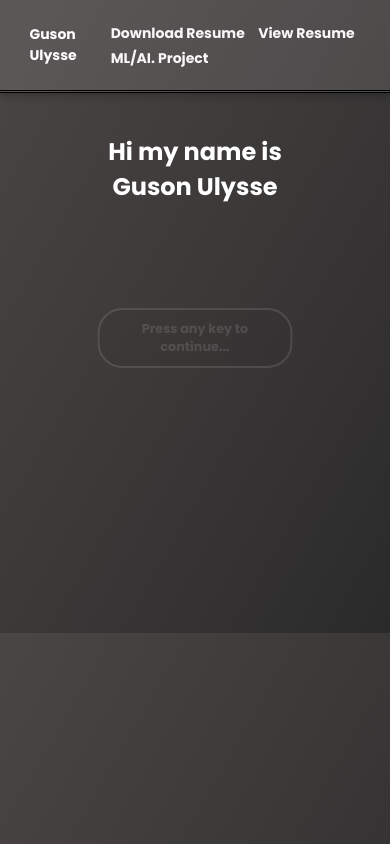
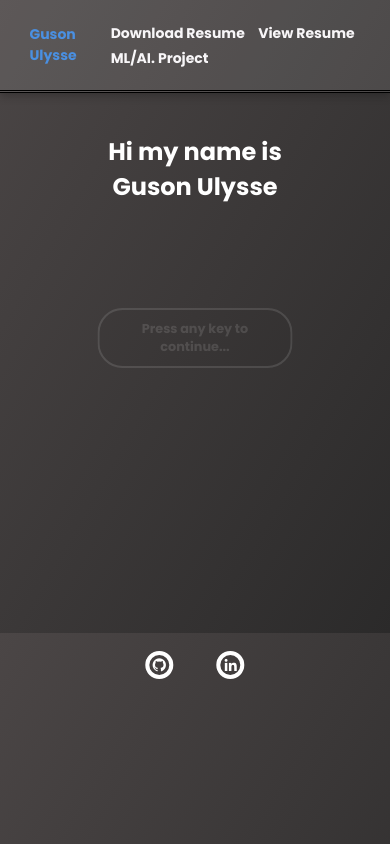
Before and after one commit to SonnyGU/Portfolio, a Django app: page / in a window 390 px wide. Run offline with Django 4.2, Linux system fonts and the light colour scheme.

Commit message:
Moves links to bottom of screen and adds transitions and color to nav bar

```diff
--- a/homepage/static/homepage/css/styles.css
+++ b/homepage/static/homepage/css/styles.css
@@ -54,7 +54,7 @@ body{
 
 .name {
     font-size: 20px;
-    color: #fefdff;
+    color: #4A90E2;
     font-weight: 800;
     text-decoration: none;
     cursor: default;
@@ -66,6 +66,7 @@ body{
     text-decoration: none;
     margin-left: 20px;
     font-size: 14px;
+    transition: color 0.3s ease, font-size 0.3s ease; /* Smooth transition */
 
 }
 
@@ -119,6 +120,15 @@ body{
     background-color: rgba(0, 0, 0, 0.2);
 }
 
+.links {
+    position: fixed;
+    left: 44%;
+    top: 70%;
+    transform: translateY(-50%);
+    text-align: center;
+    padding-bottom: 20px;
+}
+
 .links a {
     justify-content: center;
     text-decoration: None;
@@ -127,10 +137,10 @@ body{
     color: white;
     border: 4px solid;
     border-radius: 50%;
-    margin-left: 50px;
     width: 60px;
     height: 60px;
-    display: none;
+    display: inline-flex;
+    margin: 0 20px;
 }
 
 .links a:hover {
@@ -144,6 +154,12 @@ body{
     .navbar a, .name {
         font-size: 14px;
         margin-left: 10px;
+    }
+
+    .links {
+        left: 50%;
+        top: 80%;
+        transform: translate(-50%, -50%);
     }
 
     .links a{
@@ -163,6 +179,14 @@ body{
         top: 20%; /* Adjusted position */
     }
 
+    /* Mobile interactive states */
+    .links a:active,
+    .links a:focus {
+        font-size: 20px;
+        background: #121313;
+        box-shadow: #0c010c 0 0 10px;
+    }
+
     .flashing_text {
         font-size: 0.8em; /* Adjusted font-size */
         top: 40%; /* Adjusted position */
--- a/myportfolio/settings.py
+++ b/myportfolio/settings.py
@@ -26,7 +26,7 @@ BASE_DIR = Path(__file__).resolve().parent.parent
 SECRET_KEY = os.environ.get('DJANGO_SECRET_KEY', 'your_default_secret_key')
 
 # SECURITY WARNING: don't run with debug turned on in production!
-DEBUG = os.environ.get('DEBUG', 'False') == 'True'
+DEBUG = "True" #os.environ.get('DEBUG', 'False') == 'True'
 
 ALLOWED_HOSTS = ['.herokuapp.com', 'localhost', '127.0.0.1']
 
```
